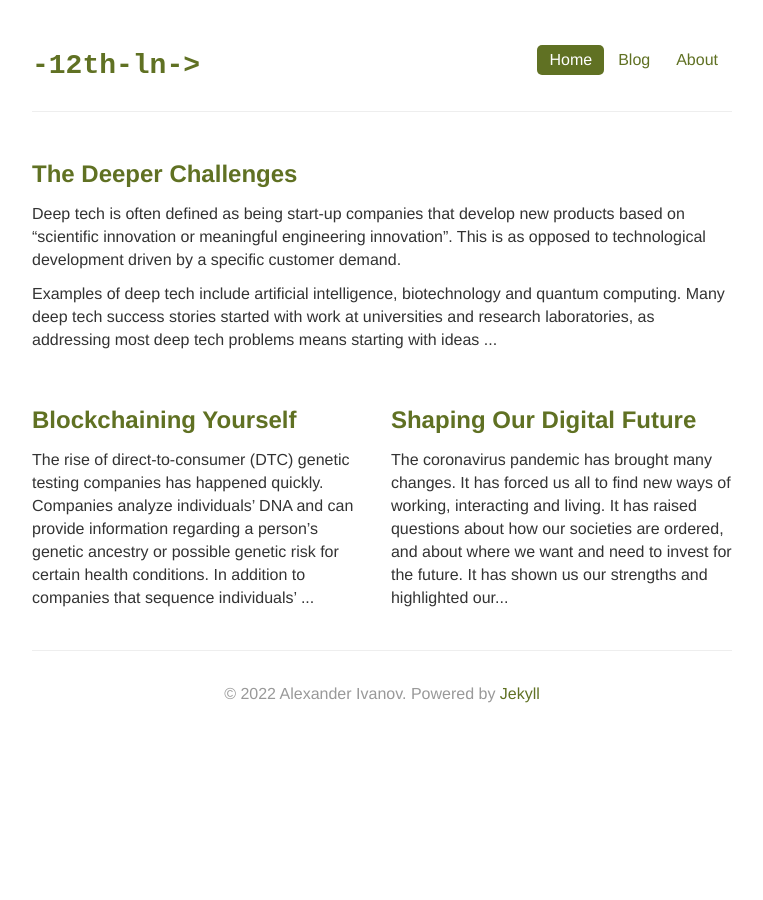
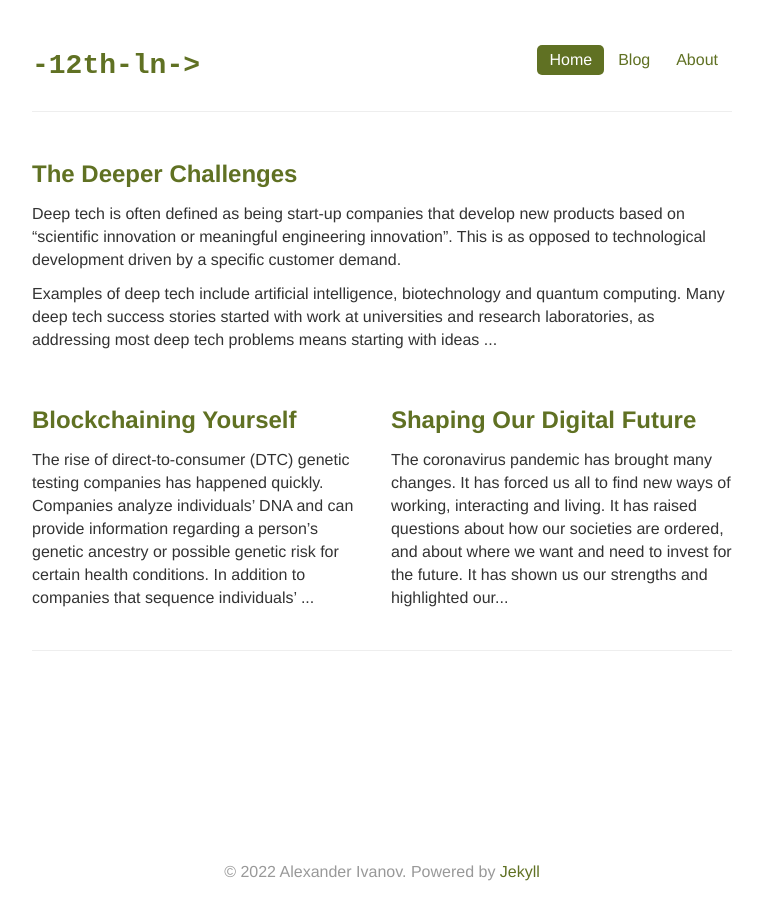
Before and after one commit to sashasyedin/twelfthlane.net, a Jekyll site: the page built from index.html, in a window 1280 px wide. Shown: the whole page, without its empty margins (258-1021 px from the left). Built offline with Jekyll 4.4.1, drawn with Linux system fonts in a browser that asks for light colours.

Commit message:
Make footer fixed

```diff
--- a/css/custom.css
+++ b/css/custom.css
@@ -1,10 +1,6 @@
 body {
   padding-top: 20px;
   padding-bottom: 40px;
-}
-
-footer {
-  margin: 30px 0;
 }
 
 a {
@@ -18,6 +14,16 @@ a:link,
 a:active
 {
   text-decoration: none;
+}
+
+.footer {
+  position: fixed;
+  left: 0;
+  bottom: 0;
+  width: 100%;
+  height: 40px;
+  padding-top: 20px;
+  background-color: #ffffff
 }
 
 /* Custom container */
```
